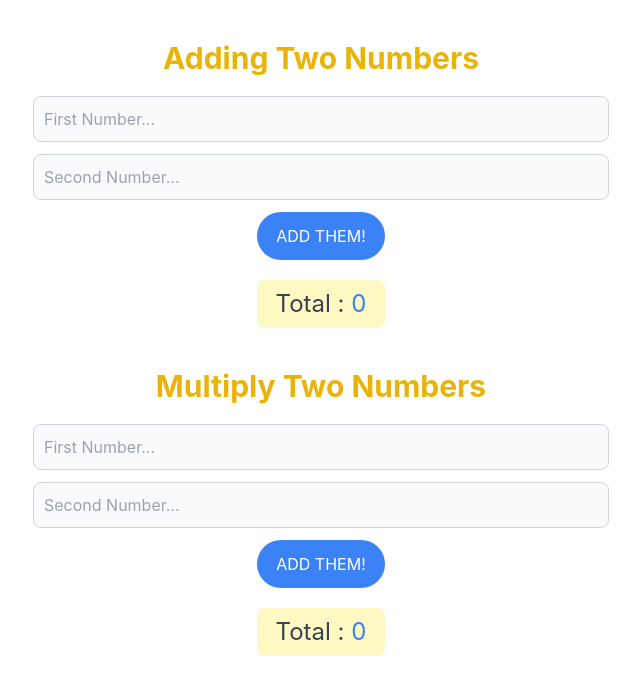
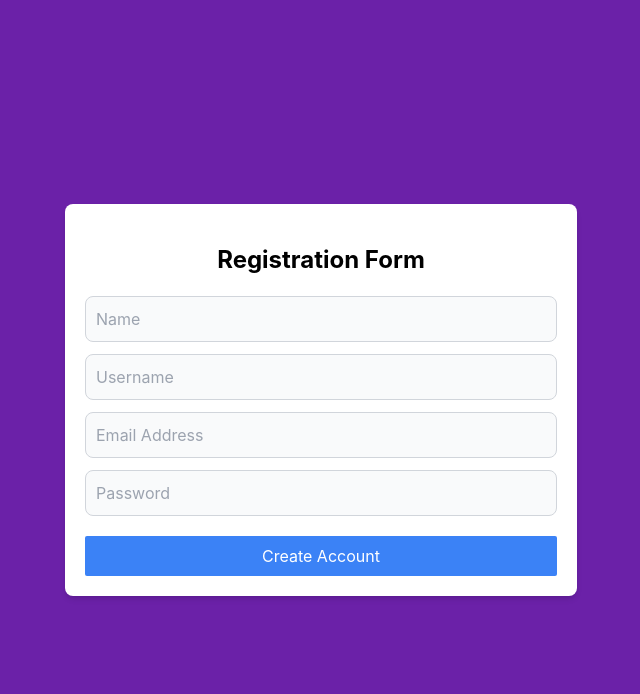
Before and after one commit to widiagustin/react-app, a React (Create React App) app: page / in a window 1280 px wide. Shown: the top 694 px of the page, without its empty margins (319-959 px from the left). Built offline with nearby package versions, Linux system fonts and the light colour scheme.

Commit message:
Feat(FormValidation) : Create form handling and validation in native way

```diff
--- a/src/App.js
+++ b/src/App.js
@@ -1,11 +1,9 @@
-import MultiplyNumbers from "./components/calculation/MultiplyNumbers";
-import SumNumbers from "./components/calculation/SumNumbers";
+import FormValidation from "./components/validation/FormValidation";
 
 function App () {
   return (
     <div>
-      <SumNumbers />
-      <MultiplyNumbers />
+      <FormValidation />
     </div>
   );
 }
--- /dev/null
+++ b/src/components/validation/FormValidation.jsx
@@ -0,0 +1,128 @@
+import React, { useEffect, useState } from 'react'
+
+const FormValidation = () => {
+  const initialValues = { name: "", username: "", email: "", password: "" }
+  const [form, setForm] = useState(initialValues)
+  const [formErrors, setFormErrors] = useState({})
+  const [isSubmit, setIsSubmit] = useState(false)
+
+  const handleChange = (e) => {
+    const nextFormState = {
+      ...form,
+      [e.target.name]: e.target.value
+    }
+    setForm(nextFormState)
+  }
+
+  const handleSubmit = (e) => {
+    e.preventDefault()
+    setFormErrors(validate(form))
+    setIsSubmit(true)
+  }
+
+
+
+  const validate = (values) => {
+    const errors = {}
+    const regex = /^[\w-\.]+@([\w-]+\.)+[\w-]{2,4}$/g
+
+    // name
+    if (!values.name) {
+      errors.name = "Nama wajib diisi"
+    }
+
+    // username
+    if (!values.username) {
+      errors.username = "Username wajib diisi"
+    }
+
+    // email
+    if (!values.email) {
+      errors.email = "Email wajib diisi"
+    } else if (!regex.test(values.email)) {
+      errors.email = "Email tidak valid"
+    }
+
+    // password
+    if (!values.password) {
+      errors.password = "Password wajib diisi"
+    } else if (values.password.length < 4) {
+      errors.password = "Password tidak boleh kurang dari 4"
+    } else if (values.password.length > 8) {
+      errors.password = "Password tidak boleh lebih dari 8"
+    }
+    return errors
+  }
+
+  return (
+    <div>
+      <div className="w-full h-screen bg-purple-800">
+        {Object.keys(formErrors).length === 0 && isSubmit ? (
+          <div className='w-2/5 mx-auto bg-yellow-100 p-2 rounded-md text-green-600 text-center relative top-10'>Login Berhasil</div>
+        ) : (
+          ""
+        )}
+        <div className="mx-auto bg-white p-5 shadow-md rounded-lg absolute top-[50%] left-[50%] translate-y-[-50%] translate-x-[-50%] w-2/5">
+          <div>
+            <h1 className="text-center font-bold text-2xl py-5">Registration Form</h1>
+            <form onSubmit={handleSubmit}>
+              <div className='flex flex-col gap-3'>
+                <div>
+                  <input
+                    type="text"
+                    placeholder="Name"
+                    value={form.name}
+                    name="name"
+                    onChange={handleChange}
+                    className="bg-gray-50 border border-gray-300 rounded-lg focus:ring-blue-500 focus:border-blue-500 block w-full p-2.5"
+                  />
+                  <p className='text-sm text-red-600'>{formErrors.name}</p>
+                </div>
+                <div>
+                  <input
+                    type="text"
+                    placeholder="Username"
+                    value={form.username}
+                    name="username"
+                    onChange={handleChange}
+                    className="bg-gray-50 border border-gray-300 rounded-lg focus:ring-blue-500 focus:border-blue-500 block w-full p-2.5"
+                  />
+                  <p className='text-sm text-red-600'>{formErrors.username}</p>
+                </div>
+                <div>
+                  <input
+                    type="text"
+                    placeholder="Email Address"
+                    value={form.email}
+                    name="email"
+                    onChange={handleChange}
+                    className="bg-gray-50 border border-gray-300 rounded-lg focus:ring-blue-500 focus:border-blue-500 block w-full p-2.5"
+                  />
+                  <p className='text-sm text-red-600'>{formErrors.email}</p>
+                </div>
+                <div>
+                  <input
+                    type="password"
+                    placeholder="Password"
+                    value={form.password}
+                    name="password"
+                    onChange={handleChange}
+                    className="bg-gray-50 border border-gray-300 rounded-lg focus:ring-blue-500 focus:border-blue-500 block w-full p-2.5"
+                  />
+                  <p className='text-sm text-red-600'>{formErrors.password}</p>
+                </div>
+                <div>
+                  <button
+                    className="bg-blue-500 p-2 w-full rounded-sm text-white flex mx-auto align-center justify-center mt-2"
+                  >Create Account</button>
+                </div>
+              </div>
+            </form>
+          </div>
+        </div>
+      </div>
+    </div>
+  )
+}
+
+export default FormValidation
```
